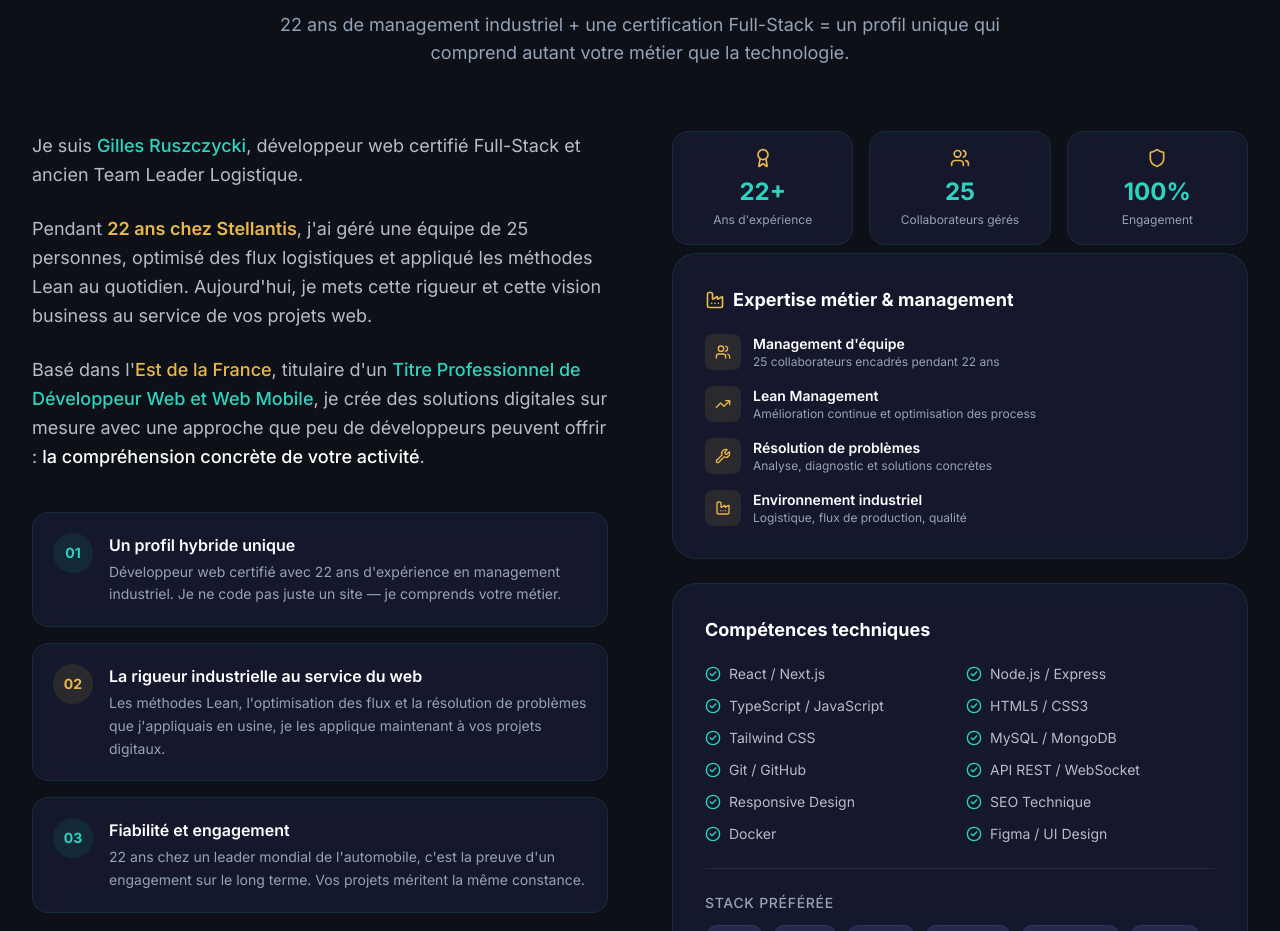
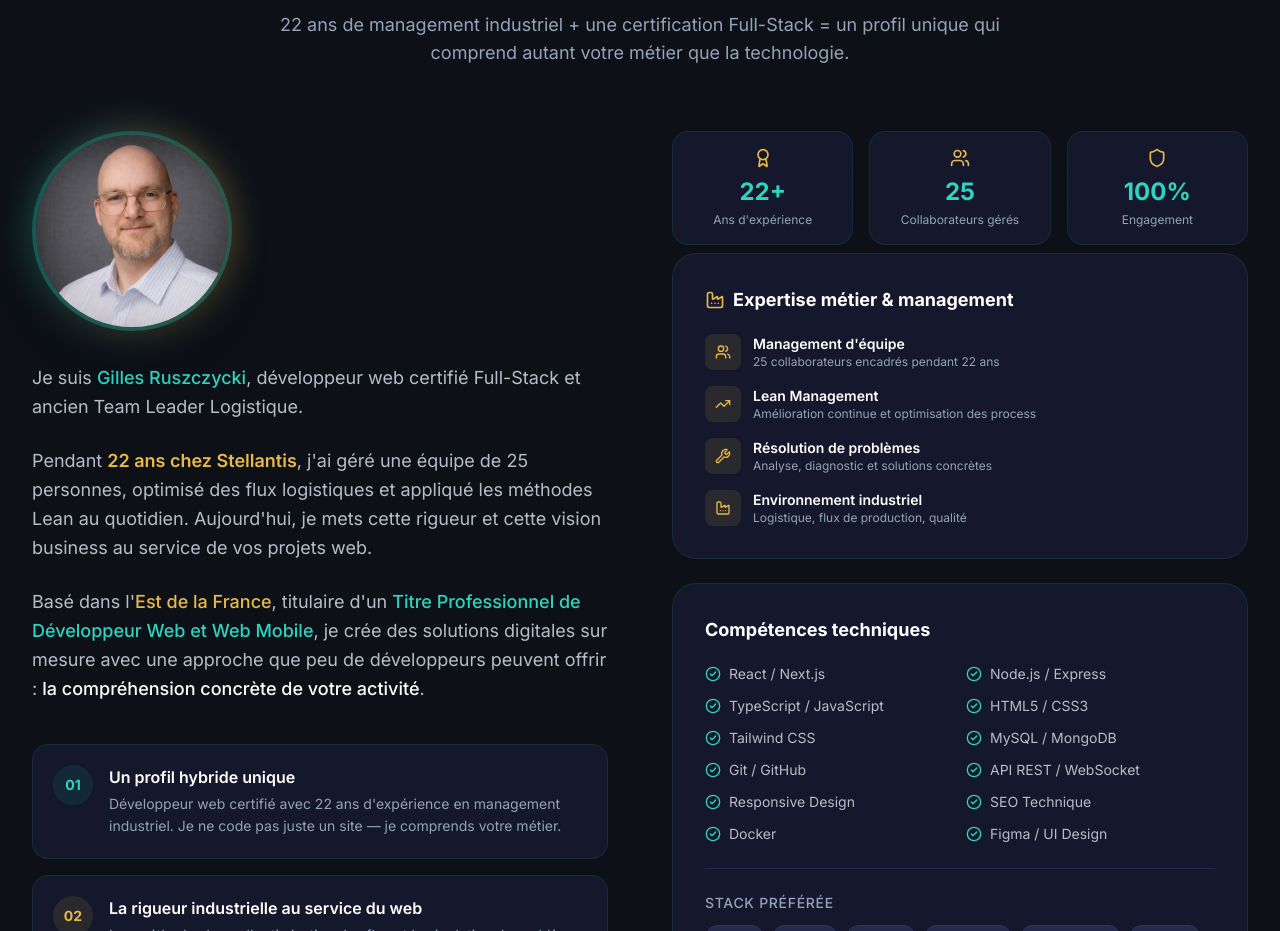
Before and after one commit to gilles-rusz/webrgest-site, a Next.js app: page / in a window 1280 px wide. Shown: the part 2211-3142 px from the top of the page. Built offline with nearby package versions, Linux system fonts and the light colour scheme.

Commit message:
Ajouter photo portrait de Gilles dans la section À propos
Co-Authored-By: gilles-dev <bnvc.x@outlook.com>

```diff
--- a/src/components/About.tsx
+++ b/src/components/About.tsx
@@ -1,6 +1,7 @@
 "use client";
 
 import { motion } from "framer-motion";
+import Image from "next/image";
 import { CheckCircle2, Users, TrendingUp, Wrench, Shield, Award, Factory } from "lucide-react";
 
 const techSkills = [
@@ -81,6 +82,19 @@ export default function About() {
             viewport={{ once: true, margin: "-100px" }}
             transition={{ duration: 0.8 }}
           >
+            <div className="flex justify-center lg:justify-start mb-8">
+              <div className="relative">
+                <div className="absolute -inset-1 bg-gradient-to-r from-teal-500/30 to-gold-400/30 rounded-full blur-lg" />
+                <Image
+                  src="/portrait.webp"
+                  alt="Gilles Ruszczycki - Fondateur de Web RG Est"
+                  width={200}
+                  height={200}
+                  className="relative rounded-full border-4 border-teal-500/30 shadow-2xl object-cover"
+                />
+              </div>
+            </div>
+
             <div className="space-y-6 mb-10">
               <p className="text-lg text-slate-300 leading-relaxed">
                 Je suis{" "}
```
Also changed, not shown: public/portrait.webp (added).
